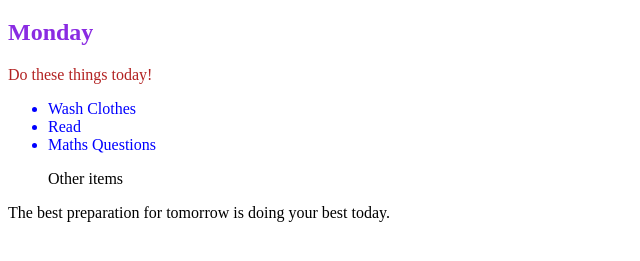
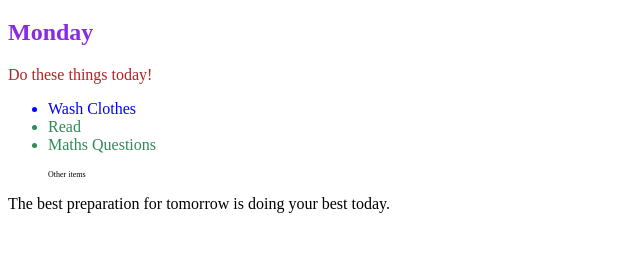
Before and after one commit to tipat000/Building-blocks, a plain HTML site: page Web developement projects/7.1 Combining Selectors/index.html in a window 1280 px wide. Shown: the part 61-322 px from the top of the page, without its empty margins (0-640 px from the left). Drawn offline with Linux system fonts and the light colour scheme.

Commit message:
css selectors

```diff
--- a/Web developement projects/7.1 Combining Selectors/style.css
+++ b/Web developement projects/7.1 Combining Selectors/style.css
@@ -7,6 +7,14 @@ h1, h2{
     div > p{
         color: firebrick;
     }
-.box .list{
+ .box li{
     color: blue;
 }
+
+li.done{
+    color: seagreen;
+}
+
+ul > p.done{
+    font-size: .5rem;
+}
```
